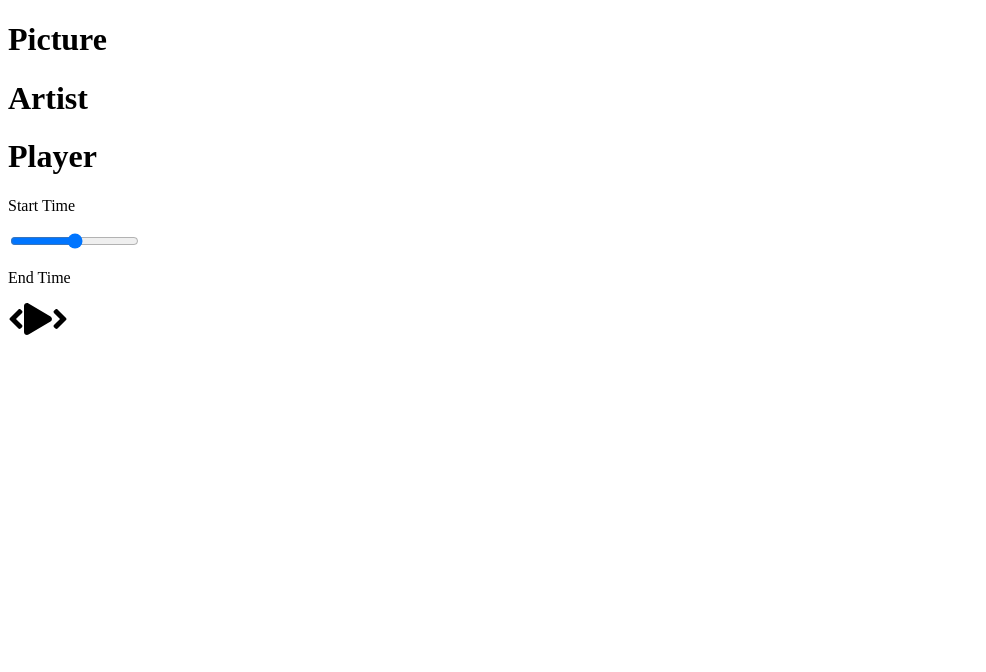
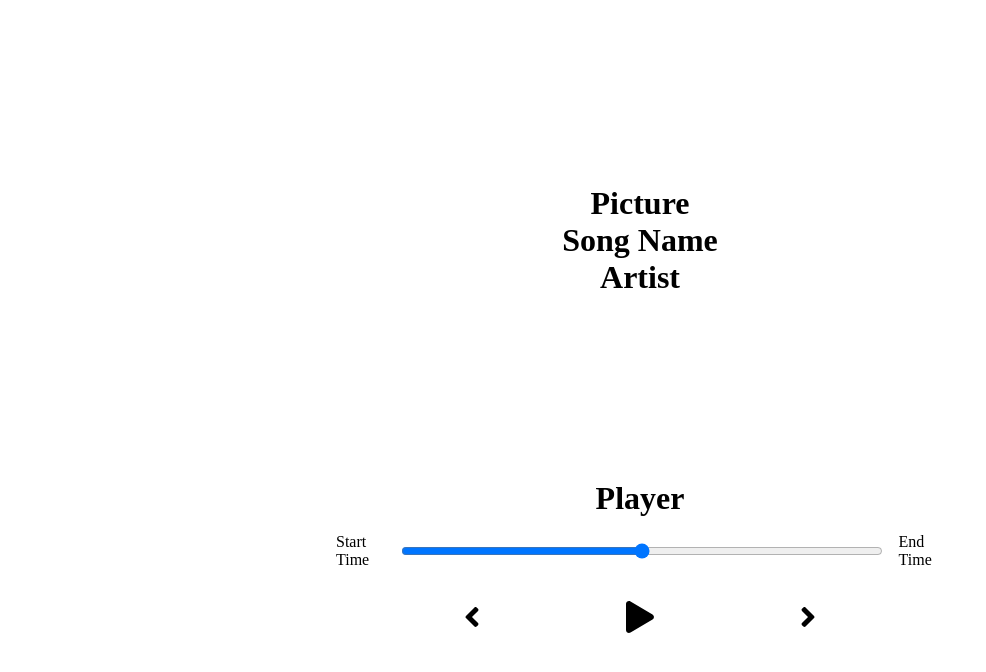
Before and after one commit to Alex-Lee-Myers/waves-music-app-react, a React (Create React App) app: page / in a window 1280 px wide. Shown: the top 672 px of the page, without its empty margins (0-986 px from the left). Built offline with nearby package versions, Linux system fonts and the light colour scheme.

Commit message:
added base styling for song and player. set up scss partial files.

```diff
--- a/src/App.js
+++ b/src/App.js
@@ -1,5 +1,7 @@
 import Song from './components/Song.jsx';
 import Player from './components/Player.jsx';
+// importing Styles/scss file
+import './styles/app.scss';
 
 function App() {
   return (
--- a/src/components/Song.jsx
+++ b/src/components/Song.jsx
@@ -4,6 +4,7 @@
     return (
         <div className="song-container">
             <h1>Picture</h1>
+            <h1>Song Name</h1>
             <h1>Artist</h1>
         </div>
     )
--- /dev/null
+++ b/src/styles/_player.scss
@@ -0,0 +1,32 @@
+.player {
+    min-height: 20vh;
+    display: flex;
+    flex-direction: column;
+    align-items: center;
+    justify-content: space-between;
+}
+
+.time-control {
+    width: 50%;
+    display: flex;
+
+    input{
+        width: 100%;
+        padding: 1rem 2rem;
+    }
+    p{
+        padding: 1rem;
+    }
+}
+
+.play-control{
+    display: flex;
+    justify-content: space-between;
+    align-items: center;
+    padding: 1rem;
+    width: 30%;
+
+    svg {
+        cursor: pointer;
+    }
+}
--- /dev/null
+++ b/src/styles/_song.scss
@@ -0,0 +1,9 @@
+//* This is called a partial: "_[componentname].scss". It's a way to include a portion of a file in another file.
+
+.song-container {
+    min-height: 60vh;
+    display: flex;
+    flex-direction: column;
+    align-items: center;
+    justify-content: center;
+}
--- a/src/styles/app.scss
+++ b/src/styles/app.scss
@@ -4,3 +4,6 @@
     padding: 0;
     box-sizing: border-box;
 }
+//* Importing the partials for the individual components.
+@import './song';
+@import './player';
```
